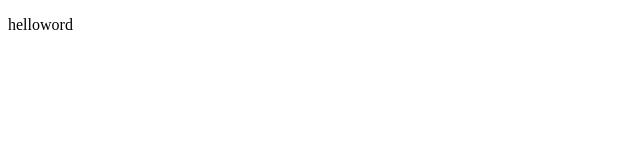
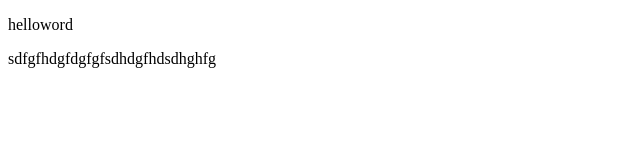
Before and after one commit to yuan-1211/git-demo, a plain HTML site: page index.html in a window 1280 px wide. Shown: the whole page, without its empty margins (0-640 px from the left). Drawn offline with Linux system fonts and the light colour scheme.

Commit message:
chl改的

```diff
--- a/index.html
+++ b/index.html
@@ -8,5 +8,6 @@
 </head>
 <body>
     <p>helloword</p>
+    <div>sdfgfhdgfdgfgfsdhdgfhdsdhghfg</div>
 </body>
 </html>
```
